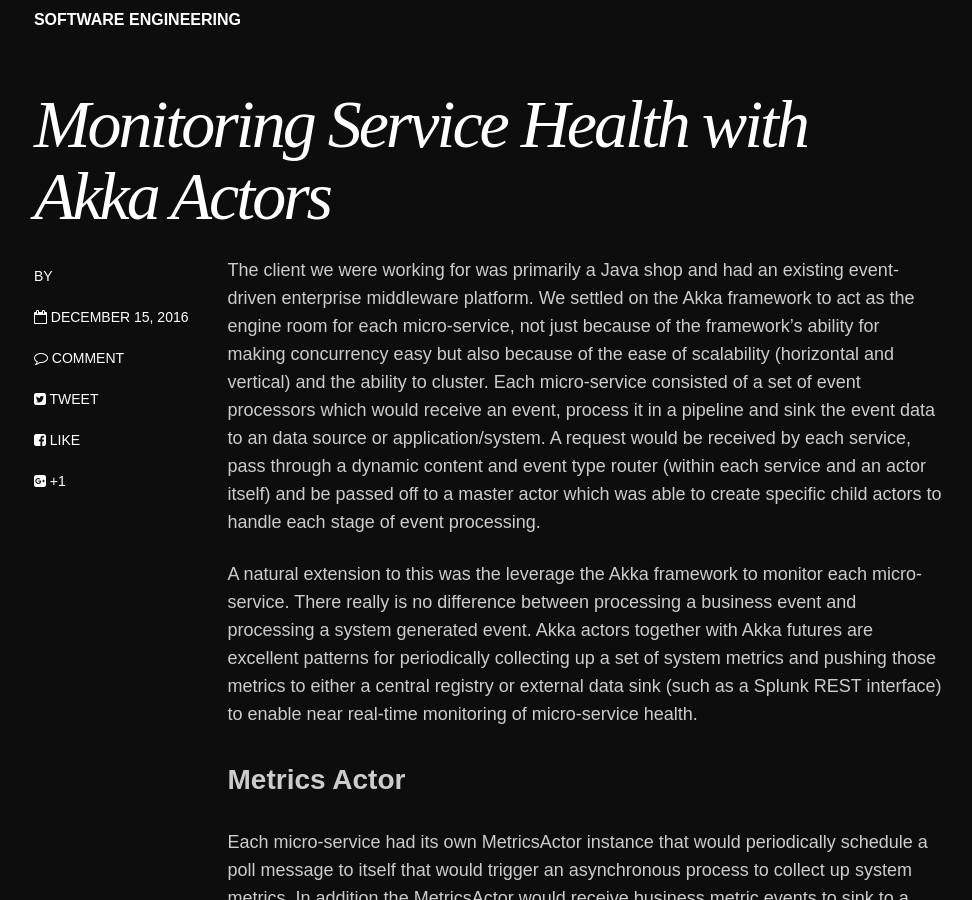
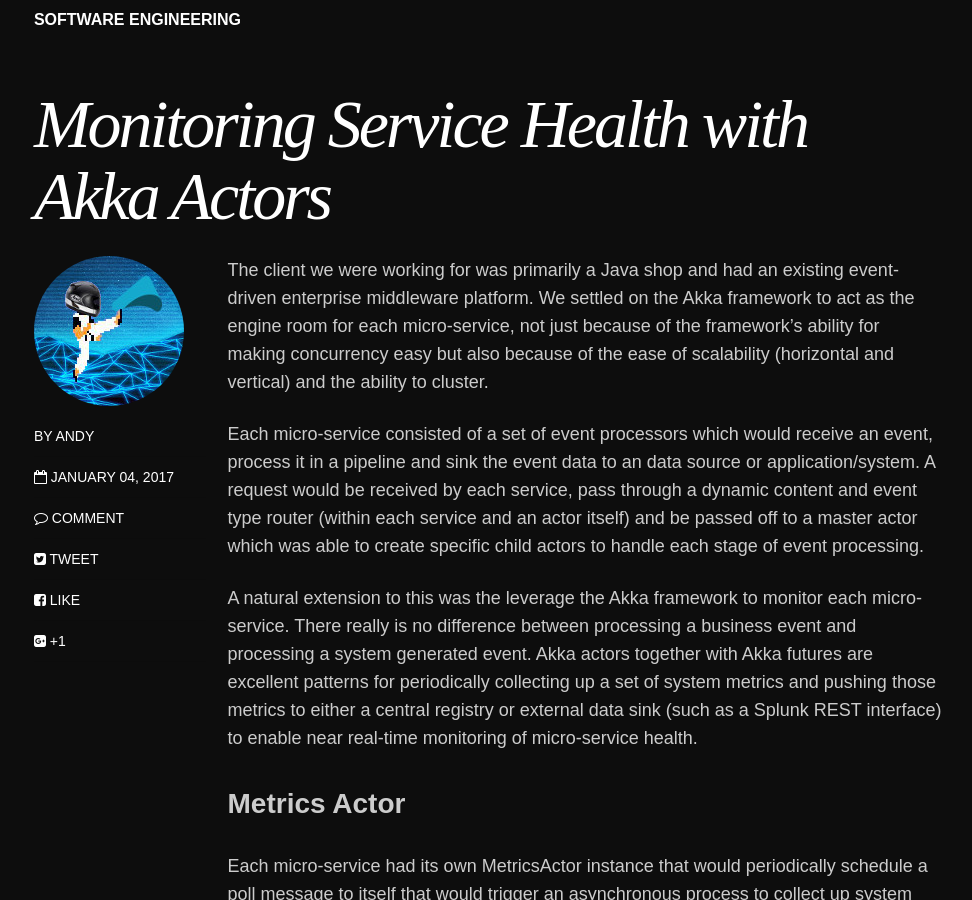
Before and after one commit to brooms/brooms.github.io, a Jekyll site: the page built from _posts/blog/2017-01-04-akka-futures-metrics.md, in a window 1280 px wide and 900 px high, scrolled down 1137 px. Shown: the whole window, without its empty margins (152-1124 px from the left). Built offline with Jekyll 4.4.1, drawn with Linux system fonts in a browser that asks for light colours; nearby versions of some CDN libraries; comment, search, counter and statistics services are not loaded.

Commit message:
Fixed a few post issues

```diff
--- a/_data/authors.yml
+++ b/_data/authors.yml
@@ -3,3 +3,7 @@
 andy_motovation:
   name: Andy
   avatar: brooms_motovation_avatar.jpg
+
+andy_akka:
+  name: Andy
+  avatar: brooms_akka_avatar.jpg
--- a/_posts/blog/2016-12-15-akka-futures-metrics.md
+++ b/_posts/blog/2017-01-04-akka-futures-metrics.md
@@ -12,7 +12,9 @@ image:
   feature: akka_actors_header.jpg
 ---
 
-The client we were working for was primarily a Java shop and had an existing event-driven enterprise middleware platform. We settled on the Akka framework to act as the engine room for each micro-service, not just because of the framework's ability for making concurrency easy but also because of the ease of scalability (horizontal and vertical) and the ability to cluster. Each micro-service consisted of a set of event processors which would receive an event, process it in a pipeline and sink the event data to an data source or application/system. A request would be received by each service, pass through a dynamic content and event type router (within each service and an actor itself) and be passed off to a master actor which was able to create specific child actors to handle each stage of event processing.
+The client we were working for was primarily a Java shop and had an existing event-driven enterprise middleware platform. We settled on the Akka framework to act as the engine room for each micro-service, not just because of the framework's ability for making concurrency easy but also because of the ease of scalability (horizontal and vertical) and the ability to cluster.
+
+Each micro-service consisted of a set of event processors which would receive an event, process it in a pipeline and sink the event data to an data source or application/system. A request would be received by each service, pass through a dynamic content and event type router (within each service and an actor itself) and be passed off to a master actor which was able to create specific child actors to handle each stage of event processing.
 
 A natural extension to this was the leverage the Akka framework to monitor each micro-service. There really is no difference between processing a business event and processing a system generated event. Akka actors together with Akka futures are excellent patterns for periodically collecting up a set of system metrics and pushing those metrics to either a central registry or external data sink (such as a Splunk REST interface) to enable near real-time monitoring of micro-service health.
 
```
Also changed, not shown: images/brooms_akka_avatar.jpg (added).
